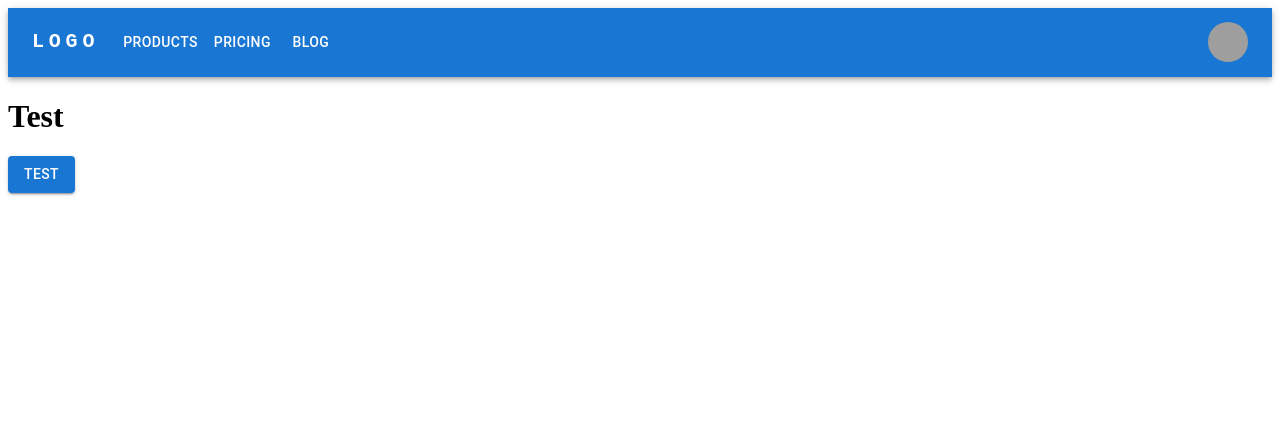
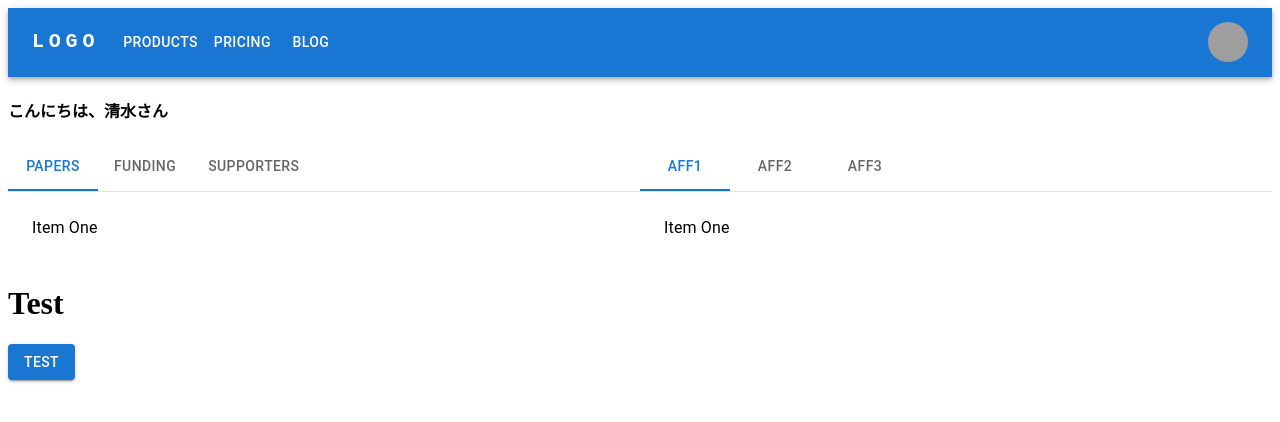
Before and after one commit to ogawa3427/skytrx, a Next.js app in the folder next-skytrx/: page /test in a window 1280 px wide. Shown: the top 422 px of the page. Built offline with nearby package versions, Linux system fonts and the light colour scheme; grey boxes are pictures that could not be loaded.

Commit message:
2-eow-tabs

```diff
--- /dev/null
+++ b/next-skytrx/components/Tab.tsx
@@ -0,0 +1,67 @@
+import * as React from 'react';
+import Tabs from '@mui/material/Tabs';
+import Tab from '@mui/material/Tab';
+import Typography from '@mui/material/Typography';
+import Box from '@mui/material/Box';
+
+interface TabPanelProps {
+  children?: React.ReactNode;
+  index: number;
+  value: number;
+}
+
+function CustomTabPanel(props: TabPanelProps) {
+  const { children, value, index, ...other } = props;
+
+  return (
+    <div
+      role="tabpanel"
+      hidden={value !== index}
+      id={`simple-tabpanel-${index}`}
+      aria-labelledby={`simple-tab-${index}`}
+      {...other}
+    >
+      {value === index && (
+        <Box sx={{ p: 3 }}>
+          <Typography>{children}</Typography>
+        </Box>
+      )}
+    </div>
+  );
+}
+
+function a11yProps(index: number) {
+  return {
+    id: `simple-tab-${index}`,
+    'aria-controls': `simple-tabpanel-${index}`,
+  };
+}
+
+export default function BasicTabs() {
+  const [value, setValue] = React.useState(0);
+
+  const handleChange = (event: React.SyntheticEvent, newValue: number) => {
+    setValue(newValue);
+  };
+
+  return (
+    <Box sx={{ width: '100%' }}>
+      <Box sx={{ borderBottom: 1, borderColor: 'divider' }}>
+        <Tabs value={value} onChange={handleChange} aria-label="basic tabs example">
+          <Tab label="Papers" {...a11yProps(0)} />
+          <Tab label="Funding" {...a11yProps(1)} />
+          <Tab label="Supporters" {...a11yProps(2)} />
+        </Tabs>
+      </Box>
+      <CustomTabPanel value={value} index={0}>
+        Item One
+      </CustomTabPanel>
+      <CustomTabPanel value={value} index={1}>
+        Item Two
+      </CustomTabPanel>
+      <CustomTabPanel value={value} index={2}>
+        Item Three
+      </CustomTabPanel>
+    </Box>
+  );
+}
--- /dev/null
+++ b/next-skytrx/components/TabB.tsx
@@ -0,0 +1,67 @@
+import * as React from 'react';
+import Tabs from '@mui/material/Tabs';
+import Tab from '@mui/material/Tab';
+import Typography from '@mui/material/Typography';
+import Box from '@mui/material/Box';
+
+interface TabPanelProps {
+  children?: React.ReactNode;
+  index: number;
+  value: number;
+}
+
+function CustomTabPanel(props: TabPanelProps) {
+  const { children, value, index, ...other } = props;
+
+  return (
+    <div
+      role="tabpanel"
+      hidden={value !== index}
+      id={`simple-tabpanel-${index}`}
+      aria-labelledby={`simple-tab-${index}`}
+      {...other}
+    >
+      {value === index && (
+        <Box sx={{ p: 3 }}>
+          <Typography>{children}</Typography>
+        </Box>
+      )}
+    </div>
+  );
+}
+
+function a11yProps(index: number) {
+  return {
+    id: `simple-tab-${index}`,
+    'aria-controls': `simple-tabpanel-${index}`,
+  };
+}
+
+export default function BasicTabsB() {
+  const [value, setValue] = React.useState(0);
+
+  const handleChange = (event: React.SyntheticEvent, newValue: number) => {
+    setValue(newValue);
+  };
+
+  return (
+    <Box sx={{ width: '100%' }}>
+      <Box sx={{ borderBottom: 1, borderColor: 'divider' }}>
+        <Tabs value={value} onChange={handleChange} aria-label="basic tabs example">
+          <Tab label="AFF1" {...a11yProps(0)} />
+          <Tab label="AFF2" {...a11yProps(1)} />
+          <Tab label="AFF3" {...a11yProps(2)} />
+        </Tabs>
+      </Box>
+      <CustomTabPanel value={value} index={0}>
+        Item One
+      </CustomTabPanel>
+      <CustomTabPanel value={value} index={1}>
+        Item Two
+      </CustomTabPanel>
+      <CustomTabPanel value={value} index={2}>
+        Item Three
+      </CustomTabPanel>
+    </Box>
+  );
+}
--- a/next-skytrx/pages/index.tsx
+++ b/next-skytrx/pages/index.tsx
@@ -8,7 +8,7 @@ const Home: React.FC = () => {
       <Nbar />  {/* ここでNbarコンポーネントを使用 */}
       <h1>Index</h1>
       <h4>root - indextest</h4>
-      <h4>test</h4>
+      <a href="https://skytrx2023.vercel.app/test">test</a>
     </div>
   );
 };
--- a/next-skytrx/pages/test.tsx
+++ b/next-skytrx/pages/test.tsx
@@ -1,12 +1,36 @@
 import React from 'react';
 import Button from '@mui/material/Button';
-import Nbar from '../components/Nbar';
 import ResponsiveAppBar from '../components/ResponsiveAppBar.tsx';
+import BasicTabs from '../components/Tab.tsx';
+import BasicTabsB from '../components/TabB.tsx';
+
+function getGreetingBasedOnTime() {
+  const hours = new Date().getHours();
+
+  if (hours < 12) {
+    return 'おはようございます';
+  } else if (hours >= 12 && hours < 18) {
+    return 'こんにちは';
+  } else {
+    return 'こんばんは';
+  }
+}
 
 const Test = () => {
+  const greeting = getGreetingBasedOnTime(); // 時間に基づく挨拶を取得
+
   return (
     <div>
       <ResponsiveAppBar />
+      <h4>{greeting}、清水さん</h4>
+      <div style={{ display: 'flex', flexDirection: 'row', flexWrap: 'wrap' }}>
+        <div style={{ flex: '1 1 auto', minWidth: '50%' }}>
+          <BasicTabs />
+        </div>
+        <div style={{ flex: '1 1 auto', minWidth: '50%' }}>
+          <BasicTabsB />
+        </div>
+      </div>
       <h1>Test</h1>
       <Button variant="contained">Test</Button>
     </div>
```
